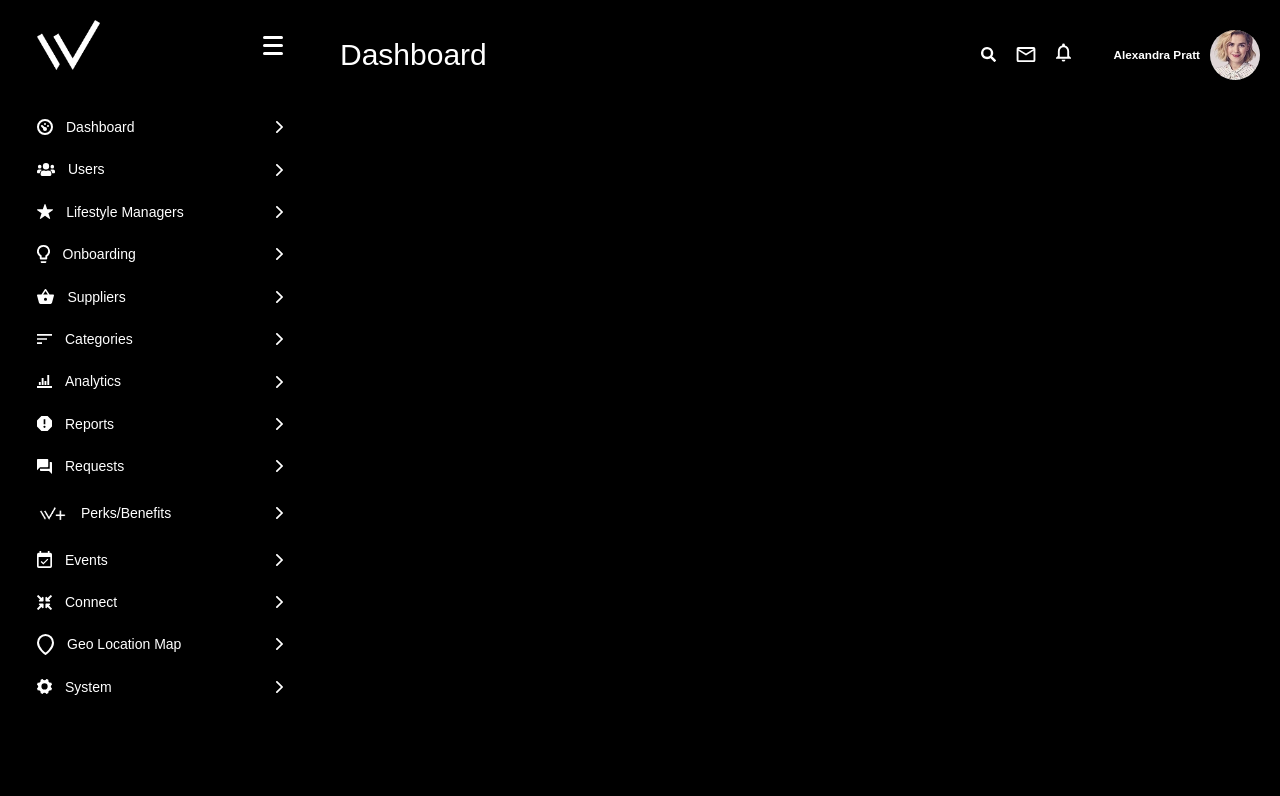
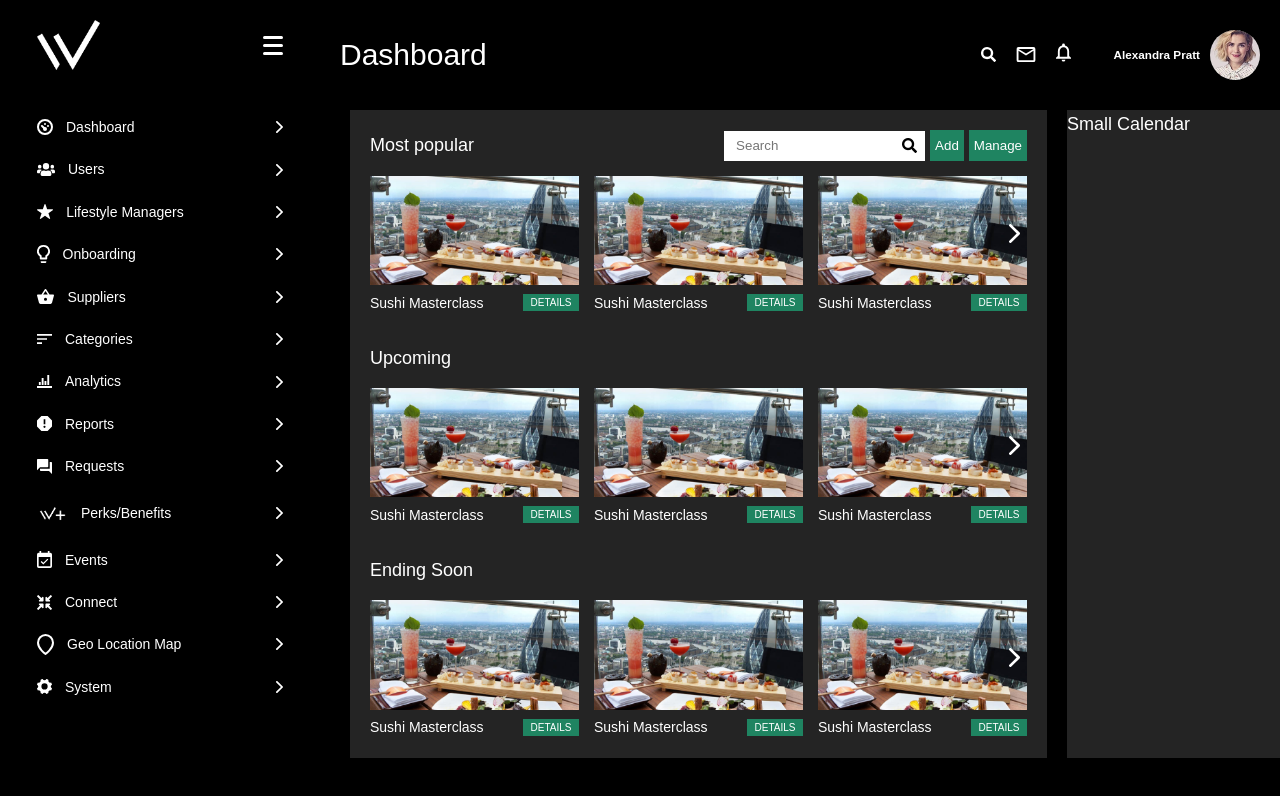
Before and after one commit to Khandaker007/wimb-AP, a React (Vite) app: page /events in a window 1280 px wide. Shown: the top 796 px of the page. Built offline with nearby package versions, Linux system fonts and the light colour scheme.

Commit message:
Events Page

```diff
--- a/src/App.jsx
+++ b/src/App.jsx
@@ -11,7 +11,7 @@ import SuppliersDining from './pages/suppliers-dining/suppliers-dining.component
 import Requests from './pages/requests/requests.component'
 import RestaurantModule from "./pages/restaurant-module/restaurant-module.component";
 import LifeStyleManagers from "./pages/lifestyle-managers/lifestyle-managers.component";
-
+import Events from './pages/events/events.component';
 
 import './App.scss'
 
@@ -30,6 +30,7 @@ function App() {
               <Route path='/requests' component={Requests}/>
               <Route path='/restaurant' component={RestaurantModule}/>
               <Route path='/lifestyle-managers' component={LifeStyleManagers} />
+              <Route path='/events' component={Events} />
             </Switch>
         </div>
       </div>
--- /dev/null
+++ b/src/components/event-item/event-item.component.jsx
@@ -0,0 +1,18 @@
+import React from 'react';
+
+import "./event-item.style.scss";
+
+// IMAGES
+import SushiMasterClass from '../../assets/image/shushi-masterclass.png';
+
+const EventItem = () => (
+    <div className="event-item">
+        <img src={SushiMasterClass} alt="sushi-master-class" className="sushi-master-class" />
+        <div className="title-btn-wrapper">
+            <span className="event-item-title">Sushi Masterclass</span>
+            <button class="details-btn">DETAILS</button>
+       </div>
+    </div>
+)
+
+export default EventItem;
--- /dev/null
+++ b/src/components/event-item/event-item.style.scss
@@ -0,0 +1,25 @@
+@import '../../sass/variables.scss';
+@import '../../sass/mixins.scss';
+
+.event-item {
+    background-color: black;
+    font-size: 1.4rem;
+
+    img {
+        width: 20.9rem;
+    }
+
+    .title-btn-wrapper {
+        @include horizontal-flex-space-between;
+
+        .details-btn {
+            font-size: 1.0rem;
+            background-color: yellow;
+            border: none;
+            color: $color-white;
+            background: $color-primary;
+            padding: 0.3rem 0.75rem;
+            margin-left: auto;
+        }
+    }
+}
--- /dev/null
+++ b/src/pages/events/events.component.jsx
@@ -0,0 +1,50 @@
+import React from 'react';
+
+import "./events.style.scss";
+
+// COMPONENTS
+import SearchBox from '../../components/search-box/search-box.component';
+import EventItem from '../../components/event-item/event-item.component';
+
+// ICONS
+import ArrowRight from '../../assets/icon/icon-arrow-right.svg';
+
+const Events = () => (
+    <div className="events">
+        <div className="events-body">
+            <div className="events-body-most-popular">
+                <p className="events-body-most-popular-title">Most popular</p>
+                <div className="events-body-functionalities">
+                    <SearchBox/>
+                    <button className='btn'>Add</button>
+                    <button className='btn'>Manage</button>
+                </div>
+            </div>
+            <div className="event-item-wrapper most-popular">
+                <EventItem />
+                <EventItem />
+                <EventItem />
+                <img src={ArrowRight} alt="arrow-right-icon" className="arrow-right-icon" />
+            </div>
+            <p className="events-body-upcoming-title">Upcoming</p>
+            <div className="event-item-wrapper upcoming">
+                <EventItem />
+                <EventItem />
+                <EventItem />
+                <img src={ArrowRight} alt="arrow-right-icon" className="arrow-right-icon" />
+            </div>
+            <p className="events-body-ending-soon-title">Ending Soon</p>
+            <div className="event-item-wrapper ending-soon">
+                <EventItem />
+                <EventItem />
+                <EventItem />
+                <img src={ArrowRight} alt="arrow-right-icon" className="arrow-right-icon" />
+            </div>
+        </div>
+        <div className="calendar-small">
+            Small Calendar
+        </div>
+    </div>
+)
+
+export default Events;
--- /dev/null
+++ b/src/pages/events/events.style.scss
@@ -0,0 +1,59 @@
+@import '../../sass/variables.scss';
+@import "../../sass/mixins.scss";
+
+.events {
+    font-size: 1.8rem;
+    display: grid;
+    grid-template-columns: 1fr 25%;
+    grid-gap: 2rem;
+    padding: 2rem;
+
+    div {
+        background: $color-grey;
+    }
+
+    .events-body {
+        padding: 2rem;
+
+        .events-body-most-popular {
+            @include horizontal-flex-space-between;
+            // margin-bottom: 1.5rem;
+
+            .events-body-functionalities {
+                display: flex;
+                gap: 0.5rem;
+
+                .btn {
+                    background-color: $color-primary;
+                    color: $color-white;
+                    padding: 0 .5rem;
+                    border: none;
+                }
+            }
+        }
+
+        .event-item-wrapper {
+            margin-top: 1.5rem;
+            // background-color: violet;
+            display: grid;
+            grid-template-columns: repeat(3, 1fr);
+            grid-gap: 1.5rem;
+            position: relative;
+
+            .arrow-right-icon {
+                position: absolute;
+                right: 0.75rem;
+                top: 35%;
+            }
+        }
+
+        .events-body-upcoming-title {
+            margin-top: 3.0rem;
+        }
+
+        .events-body-ending-soon-title {
+            margin-top: 3.0rem;
+        }
+    }
+
+}
```
Also changed, not shown: src/assets/image/shushi-masterclass.png (added).
